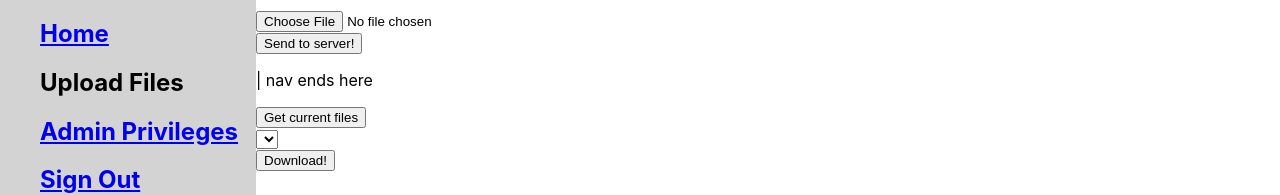
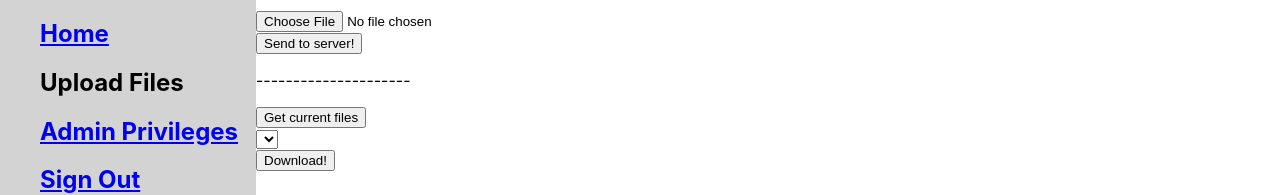
Before and after one commit to ShrivenSoul/File-Transport-Management-System, a React (Create React App) app: page /home in a window 1280 px wide. Shown: the part 157-352 px from the top of the page. Built offline with nearby package versions, Linux system fonts and the light colour scheme; what aws-amplify would draw is missing.

Commit message:
simple page updates

```diff
--- a/src/AdminPage.js
+++ b/src/AdminPage.js
@@ -28,6 +28,8 @@ function AdminPage() {
 
   /**
    * Handles user deletion
+   * A confirmation box appears to make sure they want to delete the specific user
+   * Deletes based on username and not the email of the user
    */
   const handleDeleteUser = async (username, email) => {
     const confirmDelete = window.confirm(
@@ -70,7 +72,8 @@ function AdminPage() {
   };
 
   /**
-   * Automatically loads users when page first opens
+   * Automatically loads user list when page first opens
+   * Grabs the current user and removes the ability to delete that user (a user can't delete themself)
    */
   useEffect(() => {
     fetchUsers();
@@ -143,7 +146,6 @@ function AdminPage() {
 
         {error && <p style={{ color: "red" }}>{error}</p>}
 
-        {/* Scrollable user list container */}
         <div
           style={{
             width: "500px",
--- a/src/LandingPage.js
+++ b/src/LandingPage.js
@@ -152,7 +152,7 @@ function LandingPage(){
             <input type="file" name="file" />
         </form>
         <button onClick={onFileUpload}>Send to server!</button>
-        <p>| nav ends here</p>
+        <p>---------------------</p>
     </div>
 
     <div>
```
Also changed, not shown: 2 other files (tests, documents, lock files or other folders).
